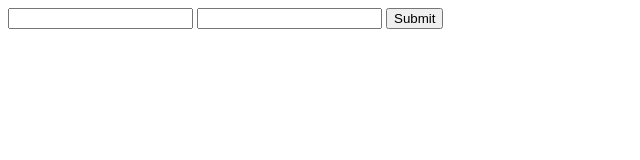
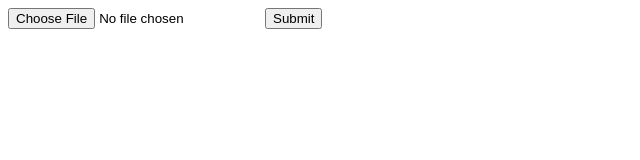
Before and after one commit to ZCreturn0/NodeLearning, a plain HTML site: page express/index.html in a window 1280 px wide. Shown: the whole page, without its empty margins (0-640 px from the left). Drawn offline with Linux system fonts and the light colour scheme.

Commit message:
add file upload html

```diff
--- a/express/index.html
+++ b/express/index.html
@@ -7,10 +7,14 @@
     <title>Document</title>
 </head>
 <body>
-    <form action='http://127.0.0.1:8888/process_get' method="GET">
+    <!-- <form action='http://127.0.0.1:8888/process_get' method="GET">
         <input type='text' name='name'/>
         <input type="text" name='addr'/>
         <input type="submit"/>
+    </form> -->
+    <form action='http://127.0.0.1:8888/upload_file' method="POST" enctype="multipart/form-data">
+        <input type='file' name='file' />
+        <input type="submit" />
     </form>
 </body>
 </html>
```
